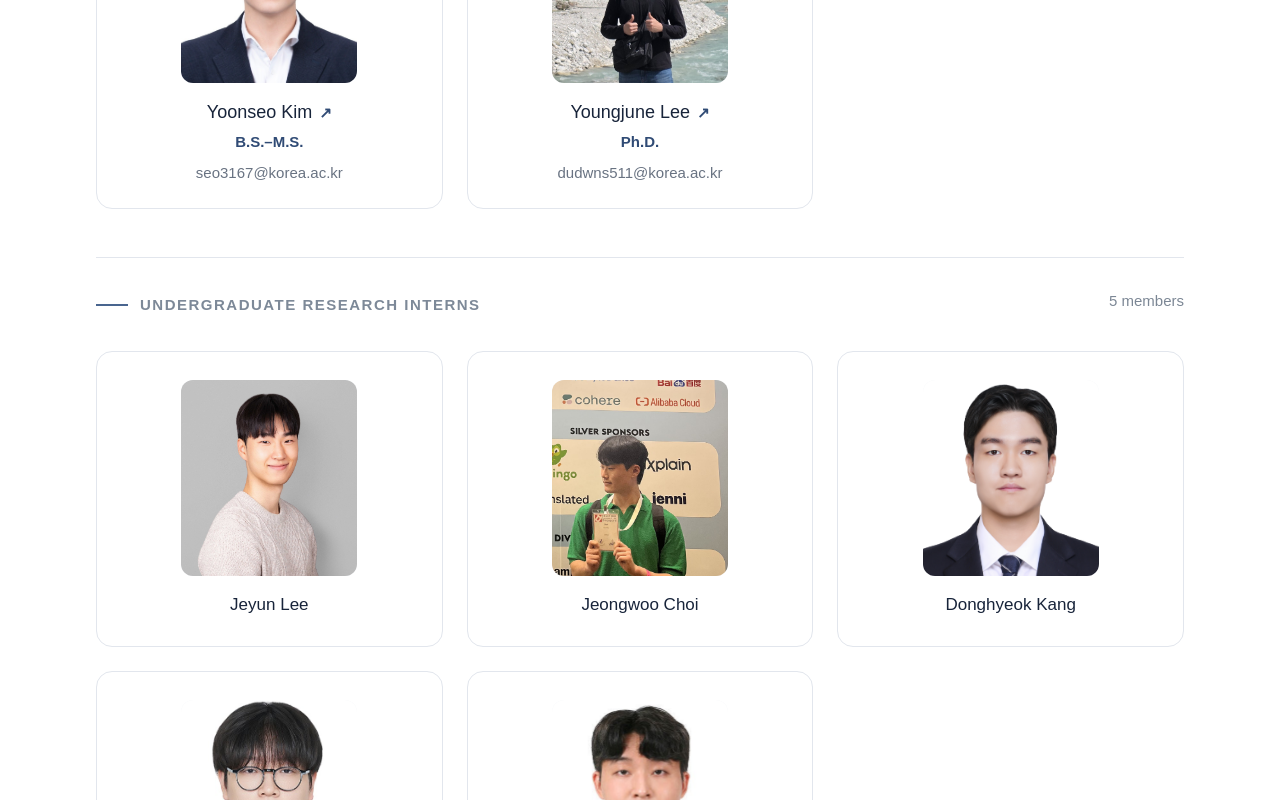
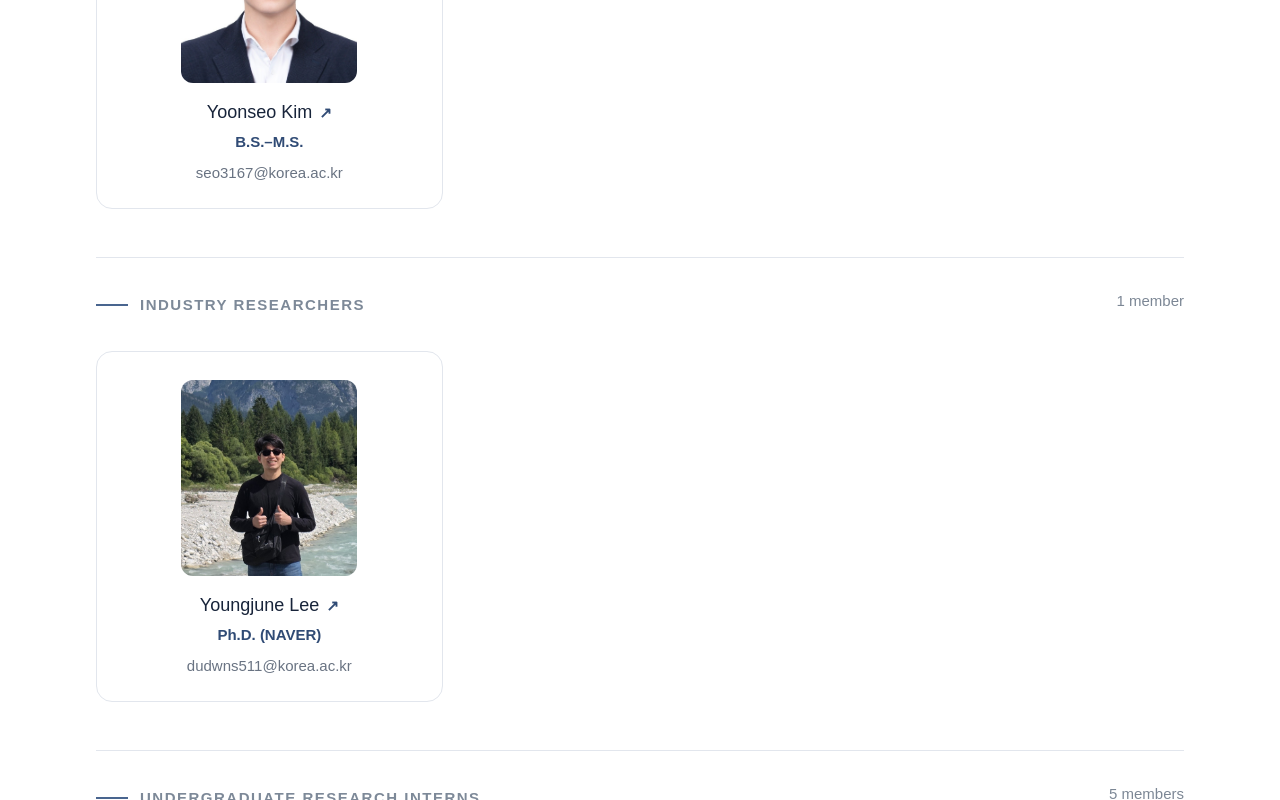
Before and after one commit to idealab-ku/idealab-website, a Next.js app: page /people in a window 1280 px wide. Shown: the part 1260-2060 px from the top of the page. Built offline with nearby package versions, Linux system fonts and the light colour scheme.

Commit message:
Add industry researchers group

```diff
--- a/app/content/people.ts
+++ b/app/content/people.ts
@@ -20,7 +20,7 @@ export const people: Person[] = [
   { id: "seunghan-lee", name: "Seunghan Lee", group: "student", status: "current", order: 2, role: "Graduate Student", degree: "M.S.–Ph.D.", email: "seunghanlee@korea.ac.kr", image: "/media/people/seunghan.jpg" },
   { id: "dojun-hwang", name: "Dojun Hwang", group: "student", status: "current", order: 3, role: "Graduate Student", degree: "B.S.–M.S.", email: "dojun2006@korea.ac.kr", website: "https://repo2x.com", image: "/media/people/dojun.jpg" },
   { id: "yoonseo-kim", name: "Yoonseo Kim", group: "student", status: "current", order: 4, role: "Graduate Student", degree: "B.S.–M.S.", email: "seo3167@korea.ac.kr", website: "https://hiyseo.com", image: "/media/people/yoonseo.jpg" },
-  { id: "youngjune-lee", name: "Youngjune Lee", group: "student", status: "current", order: 5, role: "Graduate Student", degree: "Ph.D.", email: "dudwns511@korea.ac.kr", website: "https://dudwns511.github.io/", image: "/media/people/youngjune.jpg" },
+  { id: "youngjune-lee", name: "Youngjune Lee", group: "industry-researcher", status: "current", order: 1, role: "Industry Researcher", degree: "Ph.D. (NAVER)", email: "dudwns511@korea.ac.kr", website: "https://dudwns511.github.io/", image: "/media/people/youngjune.jpg" },
   { id: "jeyun-lee", name: "Jeyun Lee", group: "undergraduate-intern", status: "current", order: 1, role: "Undergraduate Research Intern", image: "/media/people/jeyun-lee.jpg" },
   { id: "jeongwoo-choi", name: "Jeongwoo Choi", group: "undergraduate-intern", status: "current", order: 2, role: "Undergraduate Research Intern", image: "/media/people/jeongwoo.jpg" },
   { id: "donghyeok-kang", name: "Donghyeok Kang", group: "undergraduate-intern", status: "current", order: 3, role: "Undergraduate Research Intern", image: "/media/people/donghyeok.png" },
@@ -51,6 +51,7 @@ if (!currentPrincipalInvestigator) {
 
 export const principalInvestigator = currentPrincipalInvestigator;
 export const currentStudents = currentByGroup("student");
+export const industryResearchers = currentByGroup("industry-researcher");
 export const currentInterns = currentByGroup("undergraduate-intern");
 export const alumni = people.filter((person) => person.status === "alumni").sort((a, b) => a.order - b.order);
 
--- a/app/content/types.ts
+++ b/app/content/types.ts
@@ -1,4 +1,4 @@
-export type PersonGroup = "principal-investigator" | "student" | "undergraduate-intern";
+export type PersonGroup = "principal-investigator" | "student" | "industry-researcher" | "undergraduate-intern";
 export type PersonStatus = "current" | "alumni";
 
 export interface Person {
--- a/app/people/page.tsx
+++ b/app/people/page.tsx
@@ -1,9 +1,9 @@
 import { PageHero, SiteFrame } from "../components";
-import { alumni, convergenceStudents, currentInterns, currentStudents, principalInvestigator } from "../content/people";
+import { alumni, convergenceStudents, currentInterns, currentStudents, industryResearchers, principalInvestigator } from "../content/people";
 import { sitePath } from "../site-path";
 import { pageMetadata } from "../seo";
 
-export const metadata = pageMetadata({ title: "People", description: "Meet the faculty, graduate students, undergraduate researchers, and alumni of IDEA Lab at Korea University.", path: "/people" });
+export const metadata = pageMetadata({ title: "People", description: "Meet the faculty, students, industry researchers, undergraduate researchers, and alumni of IDEA Lab at Korea University.", path: "/people" });
 
 export default function People() {
   return <SiteFrame>
@@ -28,6 +28,19 @@ export default function People() {
     <section className="people-block shell">
       <div className="block-heading"><h2>Students</h2><span>{currentStudents.length} members</span></div>
       <div className="member-grid">{currentStudents.map((person) => <article className="member-card" key={person.id}>
+        <img src={sitePath(person.image)} alt={person.name} />
+        <div className="member-card-copy">
+          <h3 className="member-name">{person.name}{person.website && <a className="member-website-arrow" href={person.website} target="_blank" rel="noreferrer" aria-label={`${person.name} website`}>↗︎</a>}</h3>
+          <p className="role">{person.degree}</p>
+          <div className="member-links">
+            {person.email && <a href={`mailto:${person.email}`}>{person.email}</a>}
+          </div>
+        </div>
+      </article>)}</div>
+    </section>
+    <section className="people-block shell industry-researchers-block">
+      <div className="block-heading"><h2>Industry Researchers</h2><span>{industryResearchers.length} member</span></div>
+      <div className="member-grid">{industryResearchers.map((person) => <article className="member-card" key={person.id}>
         <img src={sitePath(person.image)} alt={person.name} />
         <div className="member-card-copy">
           <h3 className="member-name">{person.name}{person.website && <a className="member-website-arrow" href={person.website} target="_blank" rel="noreferrer" aria-label={`${person.name} website`}>↗︎</a>}</h3>
```
Also changed, not shown: 1 other file (tests, documents, lock files or other folders).
